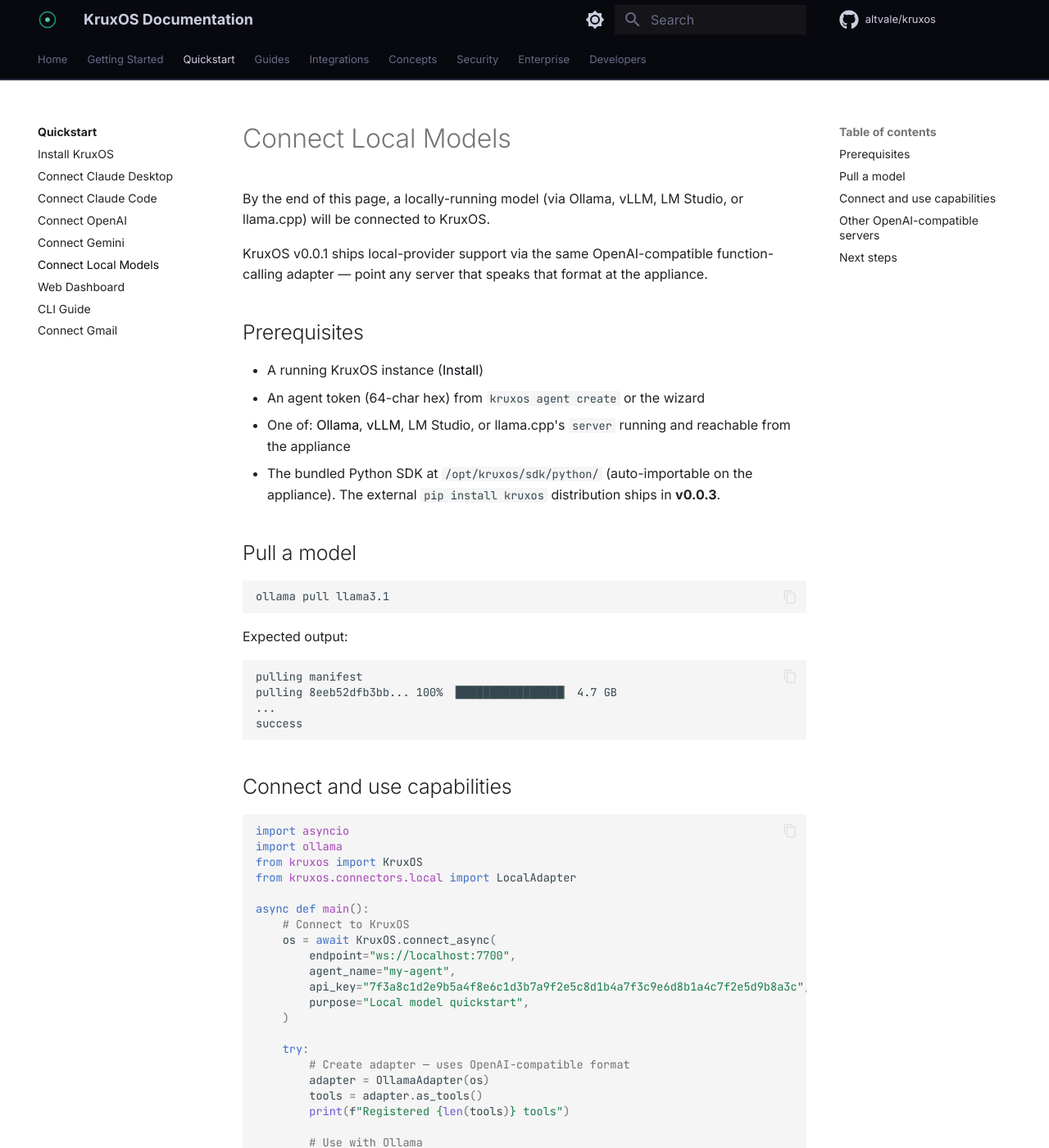
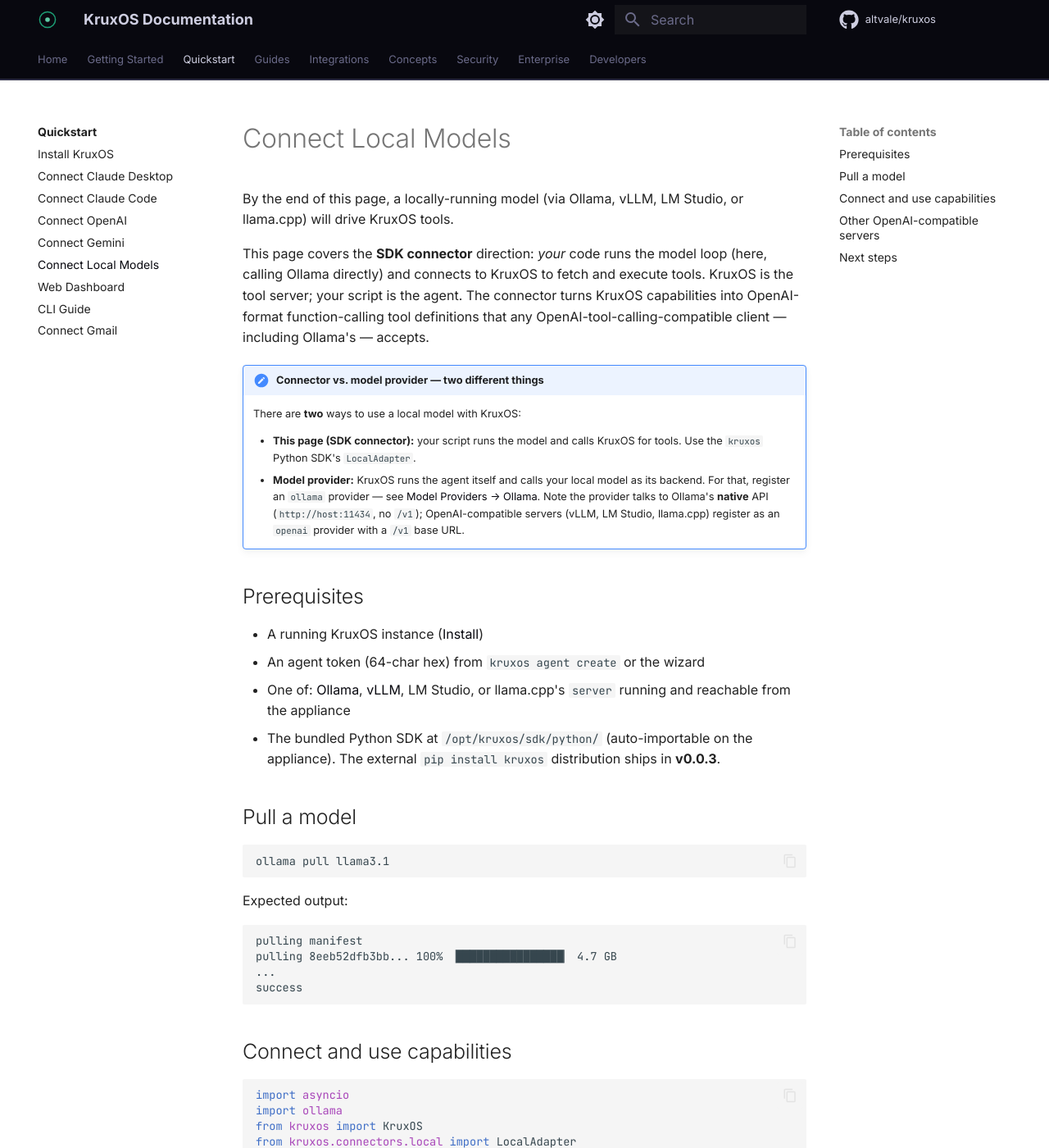
Before and after one commit to altvale/kruxos, an MkDocs documentation site: the page built from docs/public/docs/quickstart/connect-local.md, in a window 1280 px wide and 1400 px high. Shown: the whole window at 82% size. Built offline with MkDocs 1.6.1 and Material for MkDocs 9.7.7, drawn with Linux system fonts in a browser that asks for light colours; comment, search, counter and statistics services are not loaded; some of the changed text lies outside the part shown.

Commit message:
docs: clarify the local-model provider is Ollama-native (no /v1)
The local-model provider talks to Ollama's native API, so its config type is
`ollama` (the old `local` is still accepted). Updates:

- Model Providers guide: Ollama section now shows `type: ollama`, a bare
  endpoint (no `/v1`), a `kruxos model add ollama` example (`--auth none` is
  the default), and a note on using a LAN IP + `OLLAMA_HOST=0.0.0.0` to reach
  Ollama on another machine. Clarifies that OpenAI-compatible servers (vLLM /
  LM Studio / llama.cpp) are an `openai` provider with a `/v1` base URL, not
  `ollama`.
- Connect Local Models quickstart: adds a banner distinguishing the SDK
  connector (your code runs the model, KruxOS serves tools) from the model
  provider (KruxOS runs the agent, calls your model); fixes the adapter class
  name to `LocalAdapter` (matching the SDK) — the sample previously imported
  `LocalAdapter` but instantiated `OllamaAdapter`.

Claude-Session: https://claude.ai/code/session_01BUAPcBMYjaTSdJc8uoJVYN

```diff
--- a/docs/public/docs/quickstart/connect-local.md
+++ b/docs/public/docs/quickstart/connect-local.md
@@ -1,8 +1,24 @@
 # Connect Local Models
 
-By the end of this page, a locally-running model (via Ollama, vLLM, LM Studio, or llama.cpp) will be connected to KruxOS.
+By the end of this page, a locally-running model (via Ollama, vLLM, LM Studio, or llama.cpp) will drive KruxOS tools.
 
-KruxOS v0.0.1 ships local-provider support via the same OpenAI-compatible function-calling adapter — point any server that speaks that format at the appliance.
+This page covers the **SDK connector** direction: *your* code runs the model loop
+(here, calling Ollama directly) and connects to KruxOS to fetch and execute tools.
+KruxOS is the tool server; your script is the agent. The connector turns KruxOS
+capabilities into OpenAI-format function-calling tool definitions that any
+OpenAI-tool-calling-compatible client — including Ollama's — accepts.
+
+!!! note "Connector vs. model provider — two different things"
+    There are **two** ways to use a local model with KruxOS:
+
+    - **This page (SDK connector):** your script runs the model and calls KruxOS for
+      tools. Use the `kruxos` Python SDK's `LocalAdapter`.
+    - **Model provider:** KruxOS runs the agent itself and calls your local model as
+      its backend. For that, register an `ollama` provider — see
+      [Model Providers → Ollama](../guides/model-providers.md#ollama-local). Note the
+      provider talks to Ollama's **native** API (`http://host:11434`, no `/v1`);
+      OpenAI-compatible servers (vLLM, LM Studio, llama.cpp) register as an `openai`
+      provider with a `/v1` base URL.
 
 ## Prerequisites
 
@@ -44,8 +60,8 @@ async def main():
     )
 
     try:
-        # Create adapter — uses OpenAI-compatible format
-        adapter = OllamaAdapter(os)
+        # Create adapter — emits OpenAI-format tool definitions
+        adapter = LocalAdapter(os)
         tools = adapter.as_tools()
         print(f"Registered {len(tools)} tools")
 
@@ -80,11 +96,11 @@ Result: {"entries": [{"name": "hello.txt", "type": "file", "size": 21}]}
 
 ## Other OpenAI-compatible servers
 
-The Ollama adapter works with any server that speaks the OpenAI tool-calling format:
+`LocalAdapter` works with any server that speaks the OpenAI tool-calling format:
 
 - **vLLM**: `pip install vllm` and point to its endpoint
 - **llama.cpp server**: use `--api-like-oai` flag
-- **LM Studio**: enable the server and use the Ollama adapter
+- **LM Studio**: enable the server and use `LocalAdapter`
 
 The adapter produces standard OpenAI function-calling tool definitions, compatible with any server that accepts that format.
 
```
Also changed, not shown: docs/public/docs/guides/model-providers.md (+24 -3 lines).
